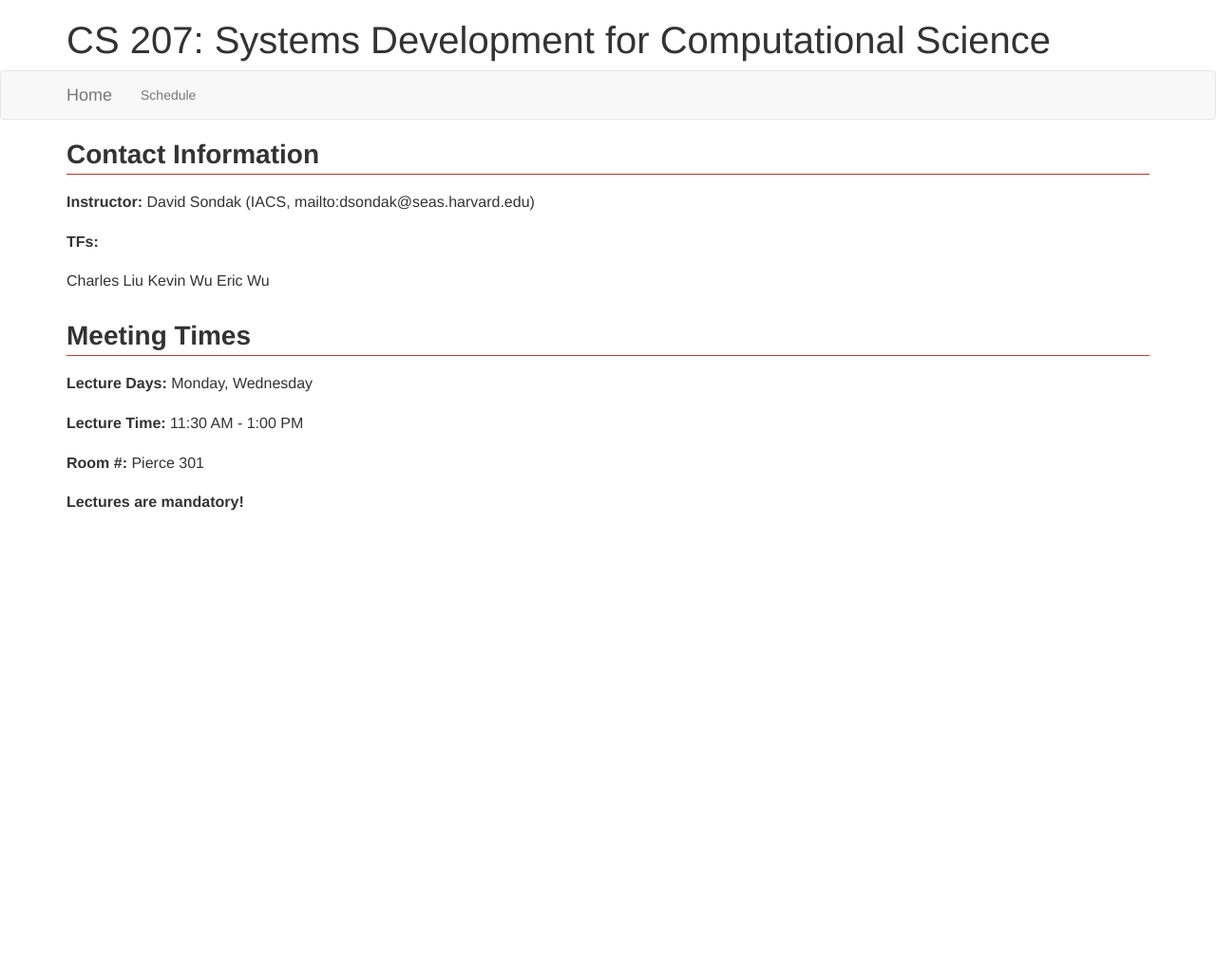
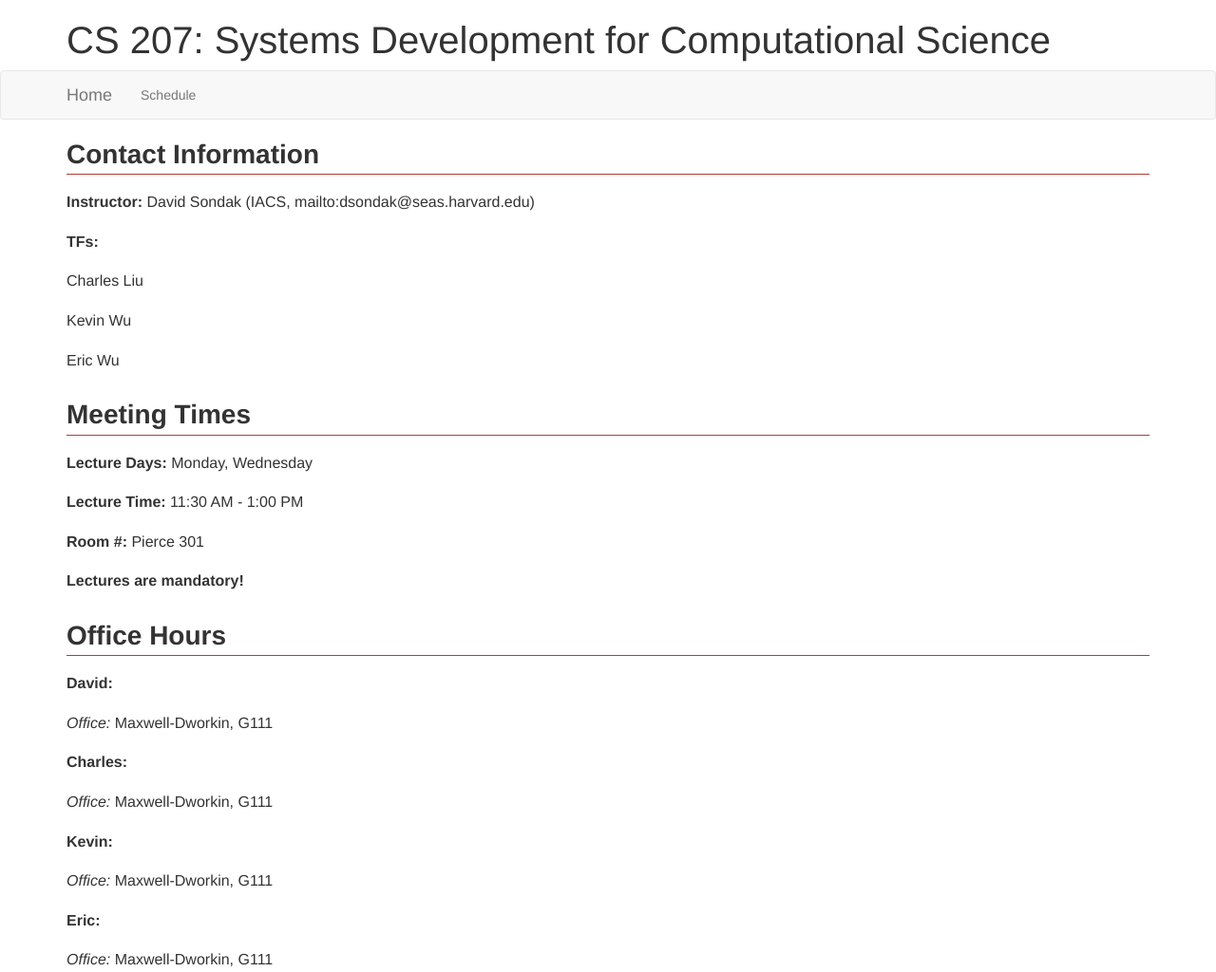
Before and after one commit to xuwd11/cs207_Weidong_Xu, a Jekyll site: the page built from index.md, in a window 1280 px wide. Shown: the whole page at 95% size. Built offline with Jekyll 4.4.1, drawn with Linux system fonts in a browser that asks for light colours; nearby versions of some CDN libraries; before the commit the page ends 900 px from its top, so only the background shows below that.

Commit message:
Added office hours.

```diff
--- a/index.md
+++ b/index.md
@@ -9,9 +9,10 @@ layout: "default"
 
 **TFs:**
 
+  Charles Liu
 
-  Charles Liu
   Kevin Wu
+
   Eric Wu
 
 
@@ -24,3 +25,21 @@ layout: "default"
 **Room \#:**  Pierce 301
 
 **Lectures are mandatory!**
+
+## Office Hours
+
+**David:**
+
+  *Office:* Maxwell-Dworkin, G111
+
+**Charles:**
+
+  *Office:* Maxwell-Dworkin, G111
+
+**Kevin:**
+
+  *Office:* Maxwell-Dworkin, G111
+
+**Eric:**
+
+  *Office:* Maxwell-Dworkin, G111
```
